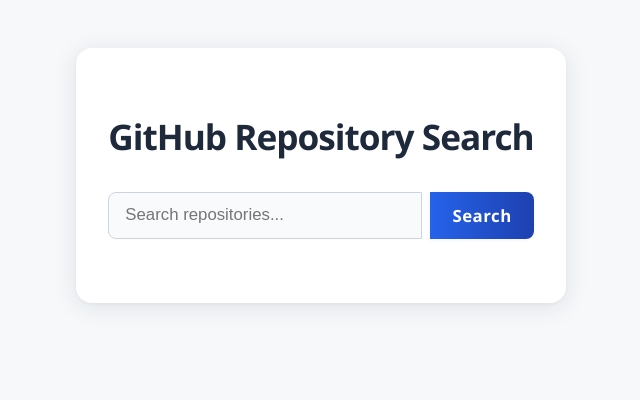
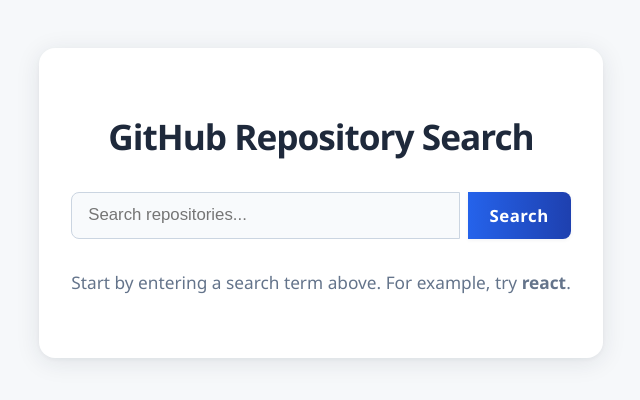
Before and after one commit to oFrederic/gitpeek, a React (Create React App) app: page / in a window 1280 px wide. Shown: the top 400 px of the page, without its empty margins (319-959 px from the left). Built offline with nearby package versions, Linux system fonts and the light colour scheme; the HTML template or start-up script is replaced by a standard one.

Commit message:
Clean up project

```diff
--- a/src/App.tsx
+++ b/src/App.tsx
@@ -28,6 +28,9 @@
       {!loading && !error && repos.length === 0 && query && (
         <div className="info">No results found.</div>
       )}
+      {!loading && !error && !query && (
+        <div className="info">Start by entering a search term above. For example, try <strong>react</strong>.</div>
+      )}
       <RepoList repos={repos} />
       {totalPages > 1 && (
         <Pagination
```
Also changed, not shown: package.json (+7 -7 lines), 1 other file (tests, documents, lock files or other folders).
